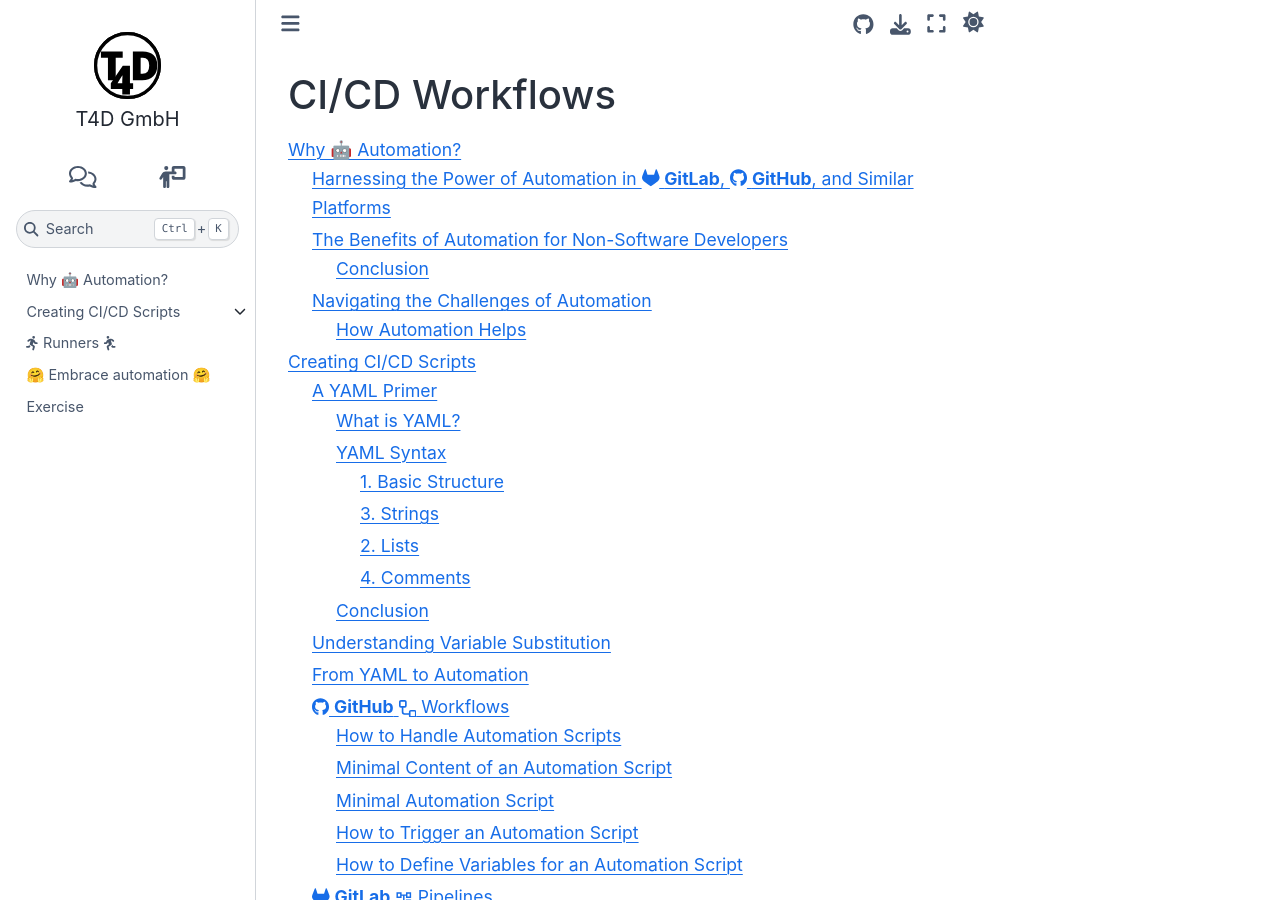
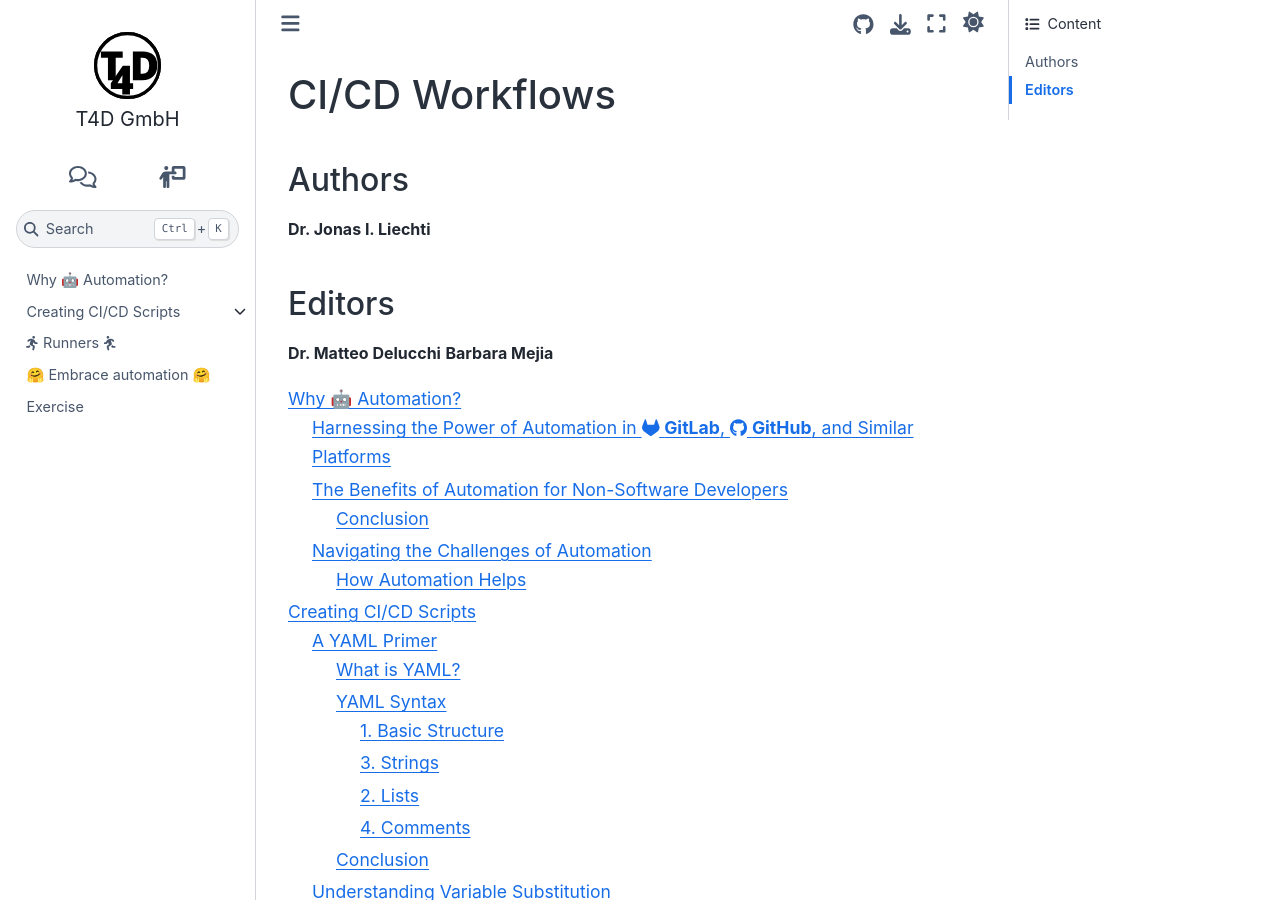
Before and after one commit to t4d-gmbh/ci-cd-workflows, a Sphinx documentation site: the page built from source/index.md, in a window 1280 px wide and 900 px high. Built offline with Sphinx 7.4.7 and the Sphinx Book theme 1.1.4, drawn with Linux system fonts in a browser that asks for light colours; the version number could not be read and is left out.

Commit message:
adding authors+editors

````diff
--- a/source/index.md
+++ b/source/index.md
@@ -1,6 +1,18 @@
 ```{include} ../README.md
 :end-before: <!-- include-before -->
 ```
+
+
+### Authors
+
+**Dr. Jonas I. Liechti**
+
+### Editors
+
+**Dr. Matteo Delucchi**
+**Barbara Mejia**
+
+
 ```{toctree}
 :maxdepth: {% if build == "slides" %}1{% else %}4{% endif %}
 {% if build == "slides" %}:numbered:{% endif %}
````
